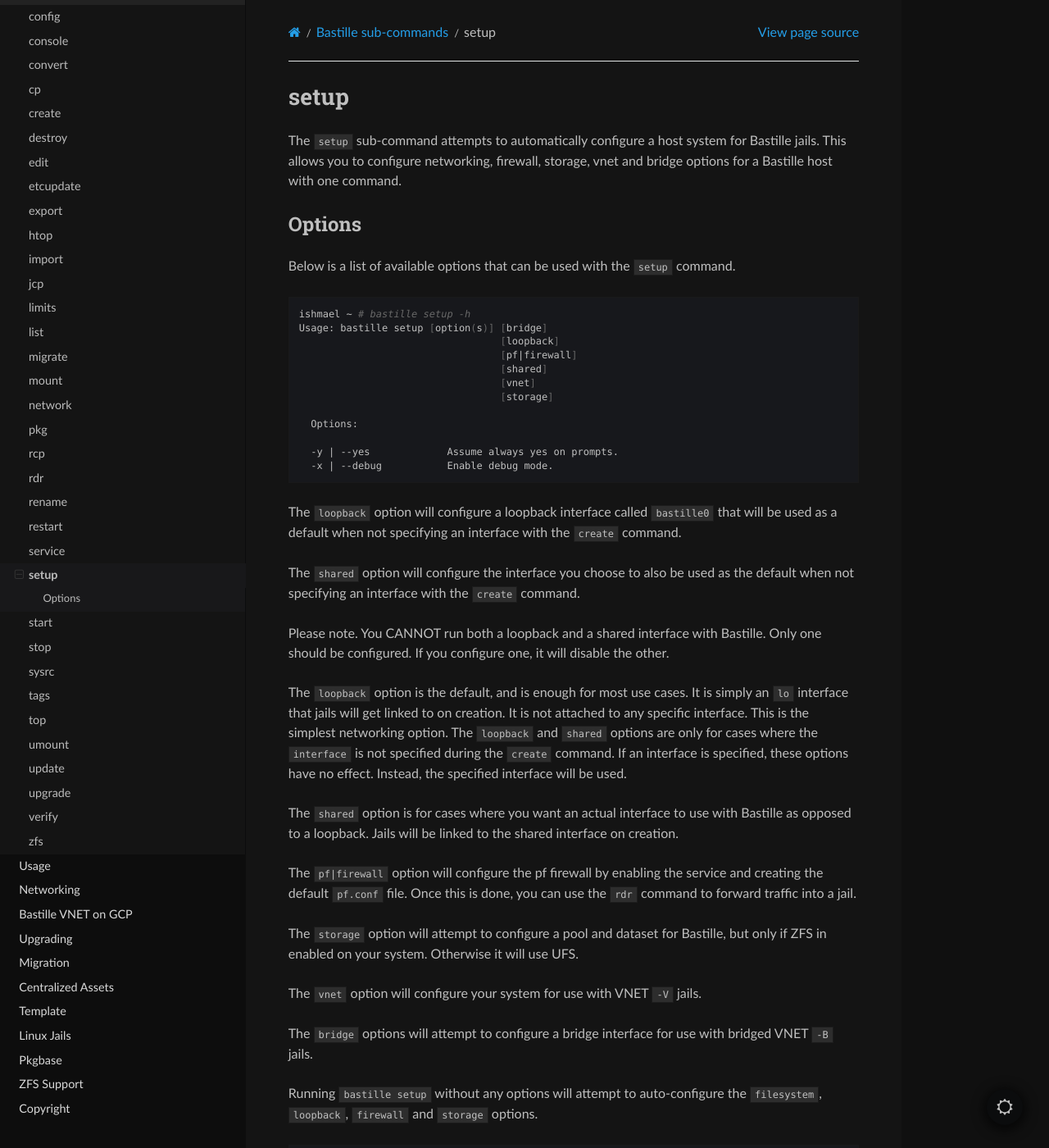
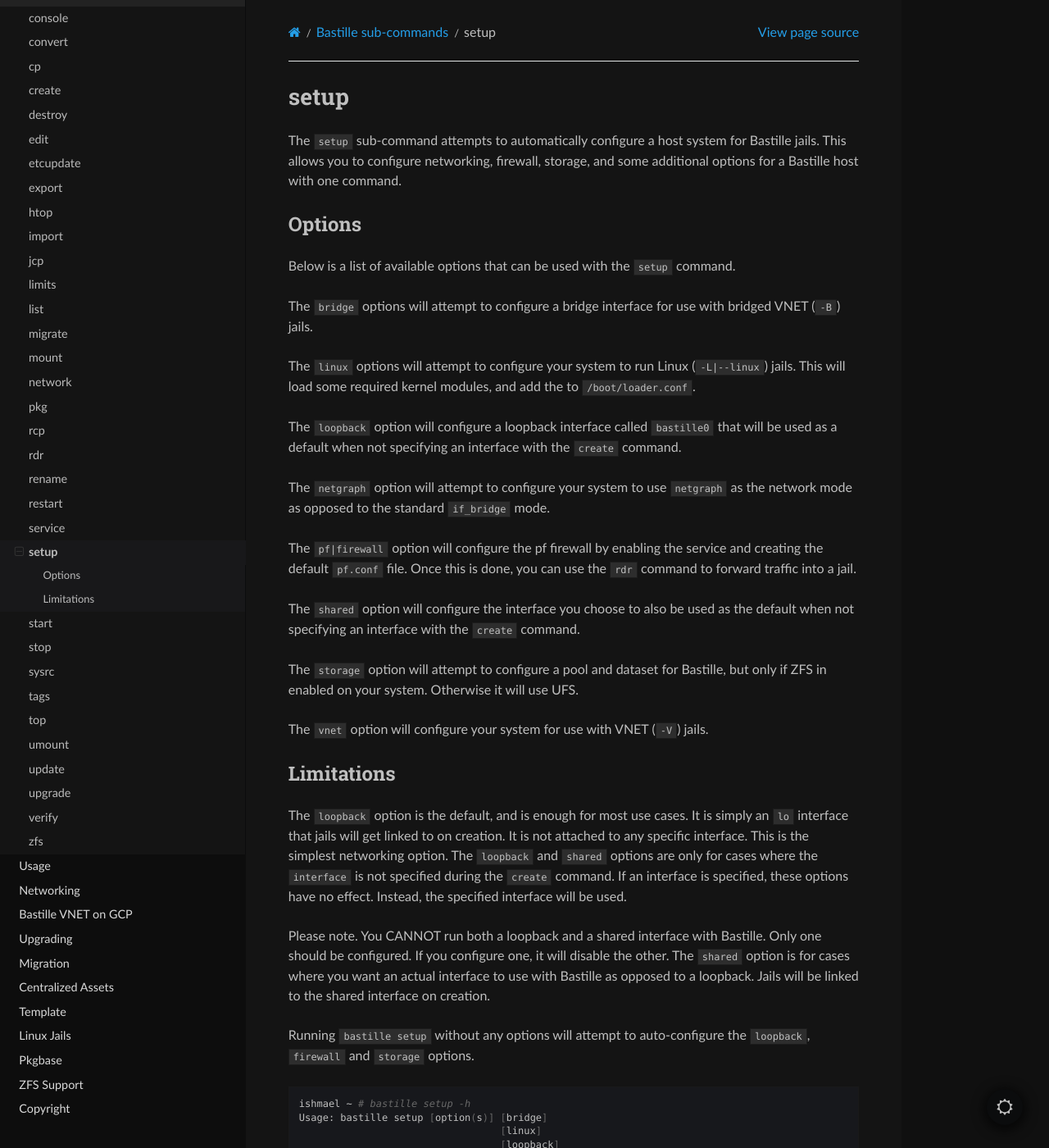
Before and after one commit to BastilleBSD/bastille, a Sphinx documentation site: the page built from docs/chapters/subcommands/setup.rst, in a window 1280 px wide and 1400 px high. Shown: the whole window at 82% size. Built offline with Sphinx 7.4.7 and the Read the Docs theme 3.1.0, drawn with Linux system fonts in a browser that asks for light colours; some of the changed text lies outside the part shown.

Commit message:
setup: move linux setup to setup command

```diff
--- a/docs/chapters/subcommands/bootstrap.rst
+++ b/docs/chapters/subcommands/bootstrap.rst
@@ -101,12 +101,14 @@ Example
 
 Tips
 ^^^^
+
 See the documentation on templates for more information on how they work and
 how you can create or customize your own. Templates are a powerful part of
 Bastille and facilitate full container automation.
 
 Notes
 ^^^^^
+
 If you don't want to bother with git to use templates you can create them
 manually on the Bastille system and apply them.
 
@@ -127,4 +129,4 @@ begin applying your template.
       Options:
 
       -p | --pkgbase     Bootstrap using pkgbase (15.0-RELEASE and above).
-      -x | --debug           Enable debug mode.
+      -x | --debug       Enable debug mode.
--- a/docs/chapters/subcommands/setup.rst
+++ b/docs/chapters/subcommands/setup.rst
@@ -2,38 +2,42 @@ setup
 =====
 
 The ``setup`` sub-command attempts to automatically configure a host system for
-Bastille jails. This allows you to configure networking, firewall, storage, vnet
-and bridge options for a Bastille host with one command.
+Bastille jails. This allows you to configure networking, firewall, storage, and
+some additional options for a Bastille host with one command.
 
 Options
 -------
 
 Below is a list of available options that can be used with the ``setup`` command.
 
-.. code-block:: shell
+The ``bridge`` options will attempt to configure a bridge interface for use with
+bridged VNET (``-B``) jails.
 
-  ishmael ~ # bastille setup -h
-  Usage: bastille setup [option(s)] [bridge]
-                                    [loopback]
-                                    [pf|firewall]
-                                    [shared]
-                                    [vnet]
-                                    [storage]
-
-    Options:
-
-    -y | --yes             Assume always yes on prompts.
-    -x | --debug           Enable debug mode.
+The ``linux`` options will attempt to configure your system to run
+Linux (``-L|--linux``) jails. This will load some required kernel modules, and
+add the to ``/boot/loader.conf``.
 
 The ``loopback`` option will configure a loopback interface called ``bastille0``
 that will be used as a default when not specifying an interface with the
 ``create`` command.
 
+The ``netgraph`` option will attempt to configure your system to use ``netgraph``
+as the network mode as opposed to the standard ``if_bridge`` mode.
+
+The ``pf|firewall`` option will configure the pf firewall by enabling the service
+and creating the default ``pf.conf`` file. Once this is done, you can use the
+``rdr`` command to forward traffic into a jail.
+
 The ``shared`` option will configure the interface you choose to also be used as
 the default when not specifying an interface with the ``create`` command.
 
-Please note. You CANNOT run both a loopback and a shared interface with Bastille.
-Only one should be configured. If you configure one, it will disable the other.
+The ``storage`` option will attempt to configure a pool and dataset for Bastille,
+but only if ZFS in enabled on your system. Otherwise it will use UFS.
+
+The ``vnet`` option will configure your system for use with VNET (``-V``) jails.
+
+Limitations
+-----------
 
 The ``loopback`` option is the default, and is enough for most use cases. It is
 simply an ``lo`` interface that jails will get linked to on creation. It is not
@@ -42,37 +46,28 @@ attached to any specific interface. This is the simplest networking option. The
 is not specified during the ``create`` command. If an interface is specified,
 these options have no effect. Instead, the specified interface will be used.
 
+Please note. You CANNOT run both a loopback and a shared interface with Bastille.
+Only one should be configured. If you configure one, it will disable the other.
 The ``shared`` option is for cases where you want an actual interface to use with
 Bastille as opposed to a loopback. Jails will be linked to the shared interface
 on creation.
 
-The ``pf|firewall`` option will configure the pf firewall by enabling the service
-and creating the default ``pf.conf`` file. Once this is done, you can use the
-``rdr`` command to forward traffic into a jail.
-
-The ``storage`` option will attempt to configure a pool and dataset for Bastille,
-but only if ZFS in enabled on your system. Otherwise it will use UFS.
-
-The ``vnet`` option will configure your system for use with VNET ``-V`` jails.
-
-The ``bridge`` options will attempt to configure a bridge interface for use with
-bridged VNET ``-B`` jails.
-
 Running ``bastille setup`` without any options will attempt to auto-configure the
-``filesystem``, ``loopback``, ``firewall`` and ``storage`` options.
+``loopback``, ``firewall`` and ``storage`` options.
 
 .. code-block:: shell
 
   ishmael ~ # bastille setup -h
   Usage: bastille setup [option(s)] [bridge]
-                                    [filesystem]
+                                    [linux]
                                     [loopback]
+                                    [netgraph]
                                     [pf|firewall]
                                     [shared]
+                                    [storage]
                                     [vnet]
-                                    [storage]
 
     Options:
 
-    -y | --yes             Assume always yes on prompts.
-    -x | --debug           Enable debug mode.
+    -y | --yes       Assume always yes on prompts.
+    -x | --debug     Enable debug mode.
```
Also changed, not shown: docs/chapters/linux-jails.rst (+7 -2 lines), 2 other files.
